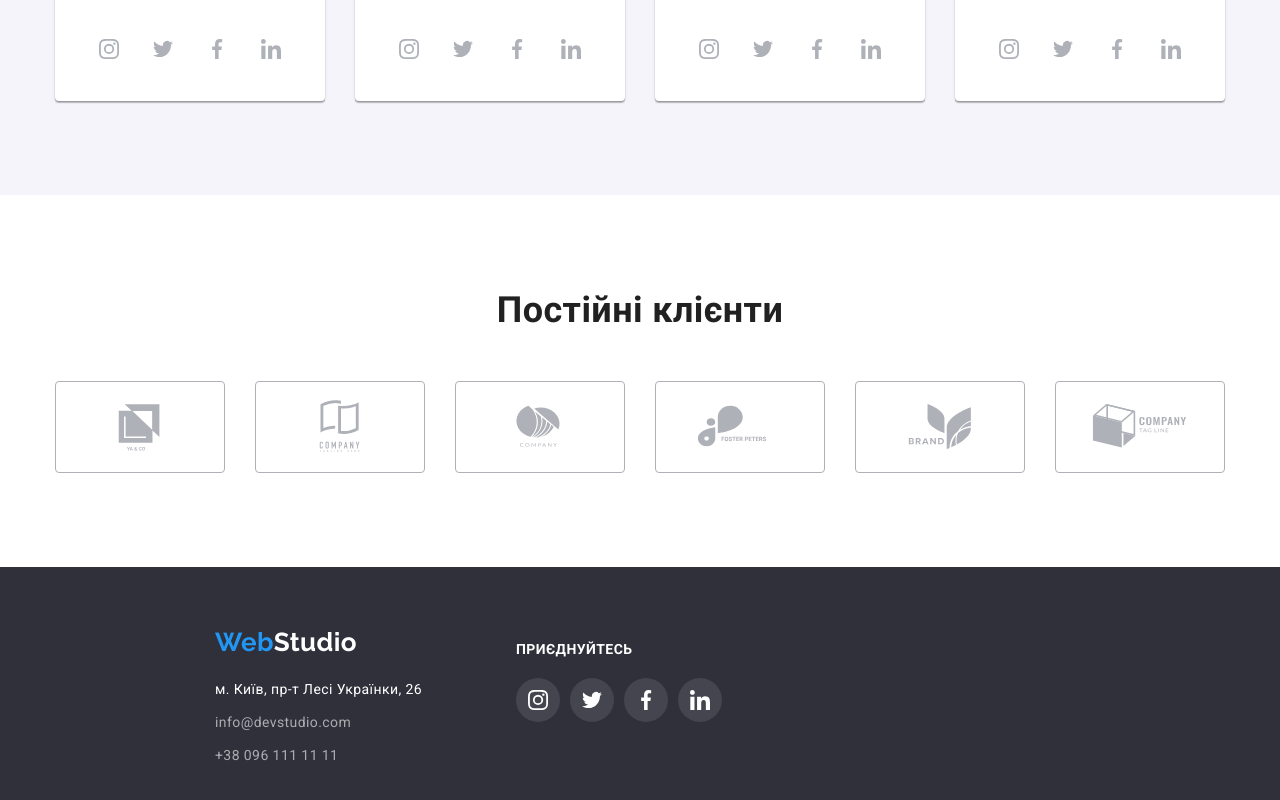
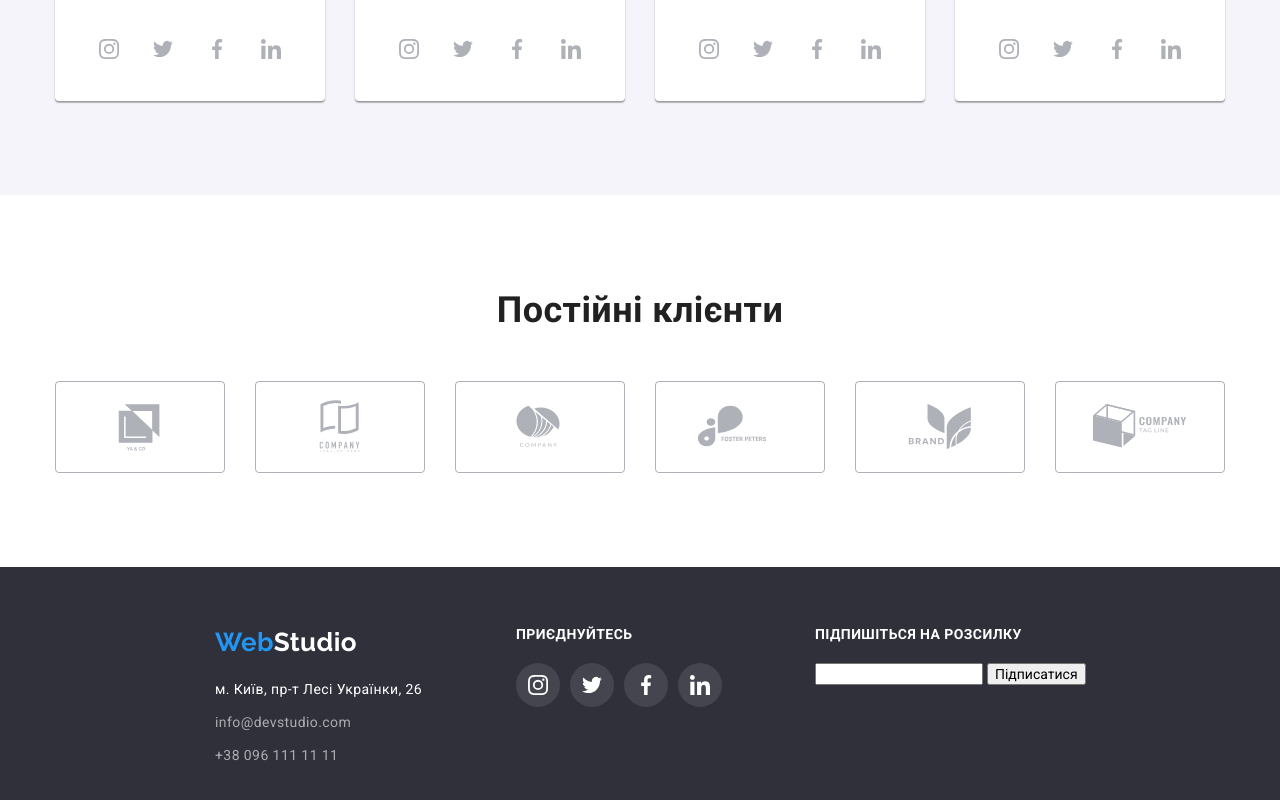
Before and after one commit to Olesia-Seleznova/goit-markup-hw-06, a plain HTML site: page index.html in a window 1280 px wide. Shown: the part 2163-2963 px from the top of the page. Drawn offline with nearby package versions, Linux system fonts and the light colour scheme.

Commit message:
add signup-form

```diff
--- a/css/styles.css
+++ b/css/styles.css
@@ -664,10 +664,10 @@ body {
     flex-wrap: wrap;
     width: 206px;
     margin-left: 70px;
-    margin-right:auto;
+    margin-right:93px;
     padding-bottom: 0px;
     align-items: center;
-    align-content: center;
+    align-content: flex-start;
 }
 
 .joing-network {
@@ -678,6 +678,20 @@ body {
 .network-contacts > .social-networks {
     margin-top: 0;
 }
+
+/* Signup-form */
+.signup {
+    display: block;
+    align-content: flex-start;
+}
+
+.signup-form-email > .title {
+    color: var(--secondary-background-color);
+
+    margin-bottom: 20px;
+}
+
+
 
 /* potfolio/css */
 .portfolio-container {
--- a/index.html
+++ b/index.html
@@ -379,8 +379,19 @@
               </a>
             </li>
           </ul>
+        </div>
+
+        <div class="signup">
+          <form name="signup-form" class="signup-form" >
+            <label class="signup-form-email" >
+              <h3 class="title">Підпишіться на розсилку</h3>
+              <input type="email" name="email">
+            </label>
+            <button type="submit">Підписатися</button>
+          </form>
+        </div>
+
       </div>
-    </div>
   </footer>
 
   <!--Modal-window-->
```
